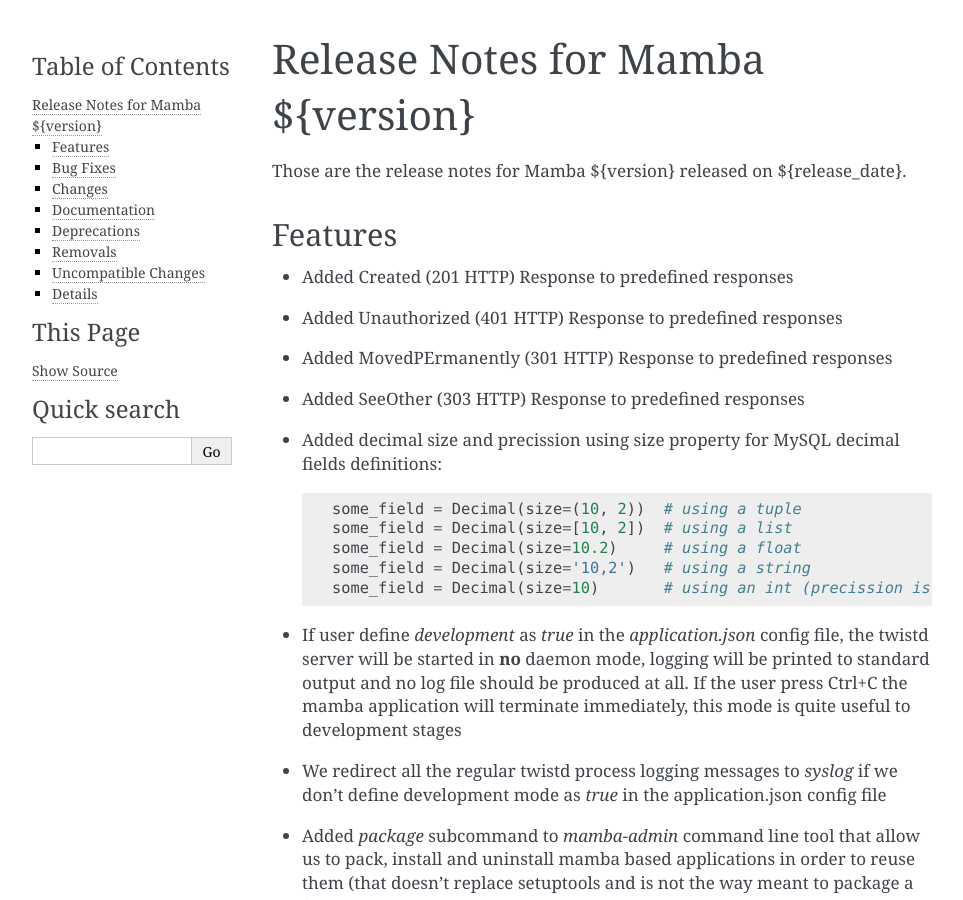
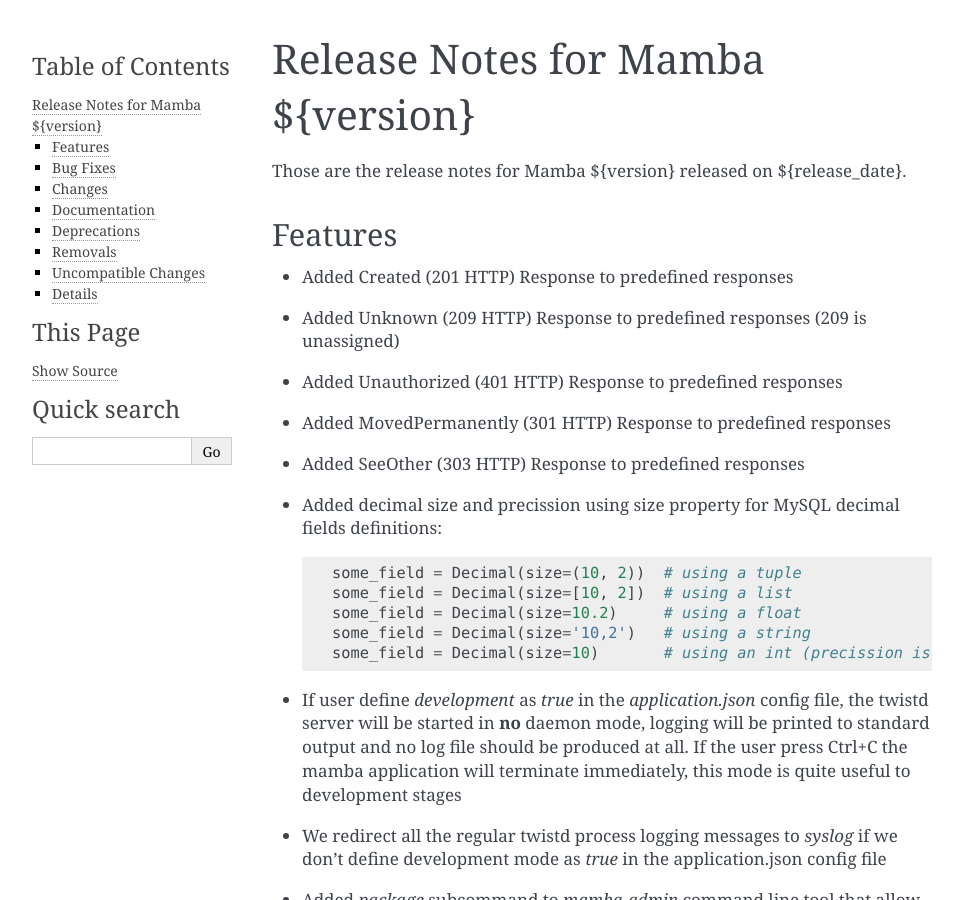
Before and after one commit to PyMamba/mamba-framework, a Sphinx documentation site: the page built from docs/relnotes/index.rst, in a window 1280 px wide and 900 px high. Shown: the whole window, without its empty margins (148-1111 px from the left). Built offline with Sphinx 7.4.7, drawn with Linux system fonts in a browser that asks for light colours; pages that are not in the unit, such as notebooks, are missing from menus; some of the changed text lies outside the part shown.

Commit message:
relnotes updated

```diff
--- a/docs/relnotes/index.rst
+++ b/docs/relnotes/index.rst
@@ -12,8 +12,9 @@
 --------
 
 * Added Created (201 HTTP) Response to predefined responses
+* Added Unknown (209 HTTP) Response to predefined responses (209 is unassigned)
 * Added Unauthorized (401 HTTP) Response to predefined responses
-* Added MovedPErmanently (301 HTTP) Response to predefined responses
+* Added MovedPermanently (301 HTTP) Response to predefined responses
 * Added SeeOther (303 HTTP) Response to predefined responses
 * Added decimal size and precission using size property for MySQL decimal fields definitions::
 
```
Also changed, not shown: other parts of docs/relnotes/index.rst (+1 -0 lines).
